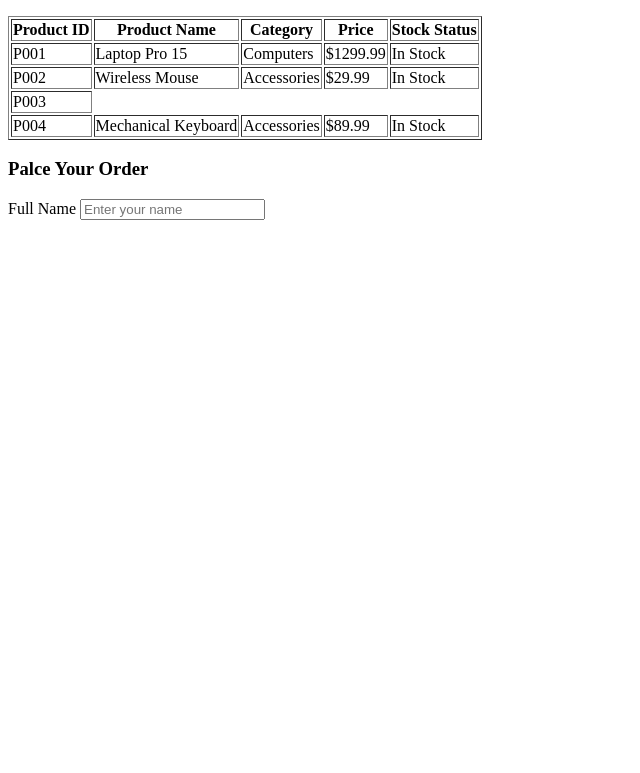
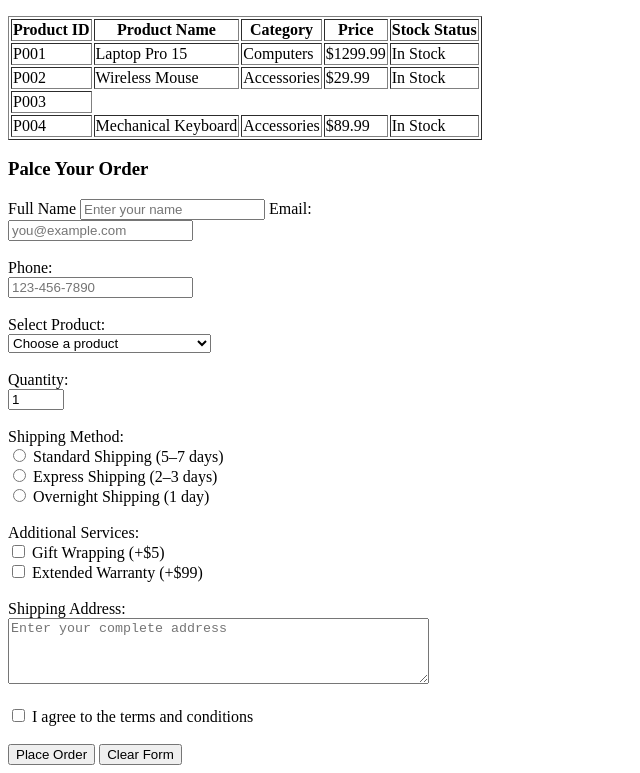
Before and after one commit to ramgsundar/workspace, a website: page public/index.html in a window 1280 px wide. Shown: the part 152-925 px from the top of the page, without its empty margins (0-640 px from the left). Before the commit the page ends 800 px from the top, so only its background shows below. Drawn offline with Linux system fonts and the light colour scheme.

Commit message:
Update index.html

```diff
--- a/public/index.html
+++ b/public/index.html
@@ -56,6 +56,72 @@
         <form>
            <label for ="name">Full Name</label>
            <input type="text" id="name" placeholder="Enter your name" required>
+           <!-- Field 2: Email -->
+    <label for="email">Email:</label><br>
+    <input type="email" id="email" name="email"
+           placeholder="you@example.com" required>
+    <br><br>
+
+    <!-- Field 3: Phone -->
+    <label for="phone">Phone:</label><br>
+    <input type="tel" id="phone" name="phone"
+           placeholder="123-456-7890" required>
+    <br><br>
+
+    <!-- Field 4: Product Selection -->
+    <label for="product">Select Product:</label><br>
+    <select id="product" name="product" required>
+        <option value="" disabled selected>Choose a product</option>
+        <option value="P001">Laptop Pro 15 - $1299.99</option>
+        <option value="P002">Wireless Mouse - $29.99</option>
+        <option value="P003">4K Monitor - $499.99</option>
+        <option value="P004">Mechanical Keyboard - $89.99</option>
+    </select>
+    <br><br>
+
+    <!-- Field 5: Quantity -->
+    <label for="quantity">Quantity:</label><br>
+    <input type="number" id="quantity" name="quantity"
+           min="1" max="50" value="1" required>
+    <br><br>
+
+    <!-- Field 6: Shipping Method -->
+    <label>Shipping Method:</label><br>
+    <input type="radio" id="standard" name="shipping" value="standard">
+    <label for="standard">Standard Shipping (5–7 days)</label><br>
+
+    <input type="radio" id="express" name="shipping" value="express">
+    <label for="express">Express Shipping (2–3 days)</label><br>
+
+    <input type="radio" id="overnight" name="shipping" value="overnight">
+    <label for="overnight">Overnight Shipping (1 day)</label>
+    <br><br>
+
+    <!-- Field 7: Additional Services -->
+    <label>Additional Services:</label><br>
+    <input type="checkbox" id="giftwrap" name="services" value="giftwrap">
+    <label for="giftwrap">Gift Wrapping (+$5)</label><br>
+
+    <input type="checkbox" id="warranty" name="services" value="warranty">
+    <label for="warranty">Extended Warranty (+$99)</label>
+    <br><br>
+
+    <!-- Field 8: Shipping Address -->
+    <label for="address">Shipping Address:</label><br>
+    <textarea id="address" name="address"
+              rows="4" cols="50"
+              placeholder="Enter your complete address"
+              required></textarea>
+    <br><br>
+
+    <!-- Field 9: Terms Agreement -->
+    <input type="checkbox" id="terms" name="terms" required>
+    <label for="terms">I agree to the terms and conditions</label>
+    <br><br>
+
+    <!-- Form Buttons -->
+    <input type="submit" value="Place Order">
+    <input type="reset" value="Clear Form">
 
 
 
```
